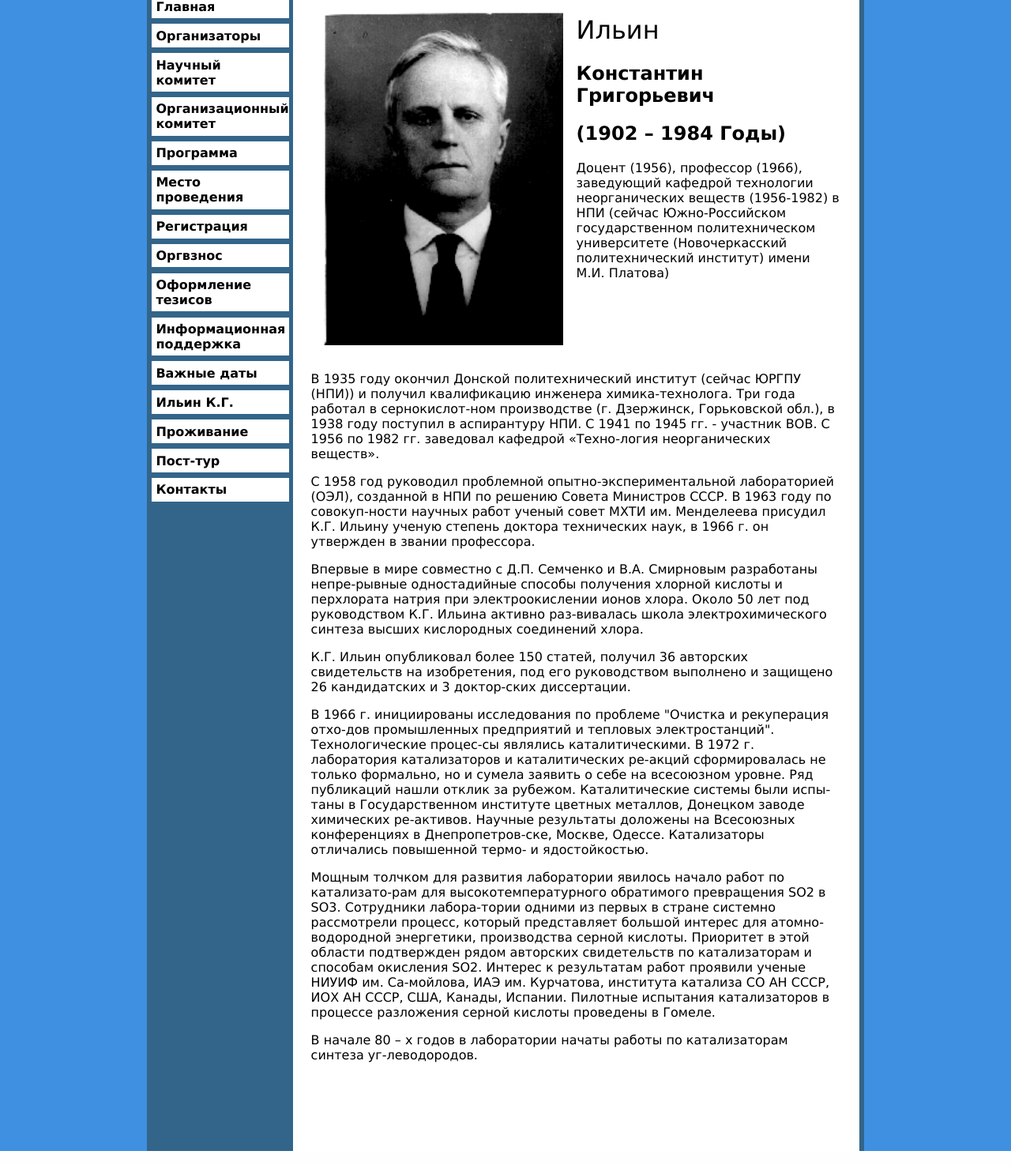
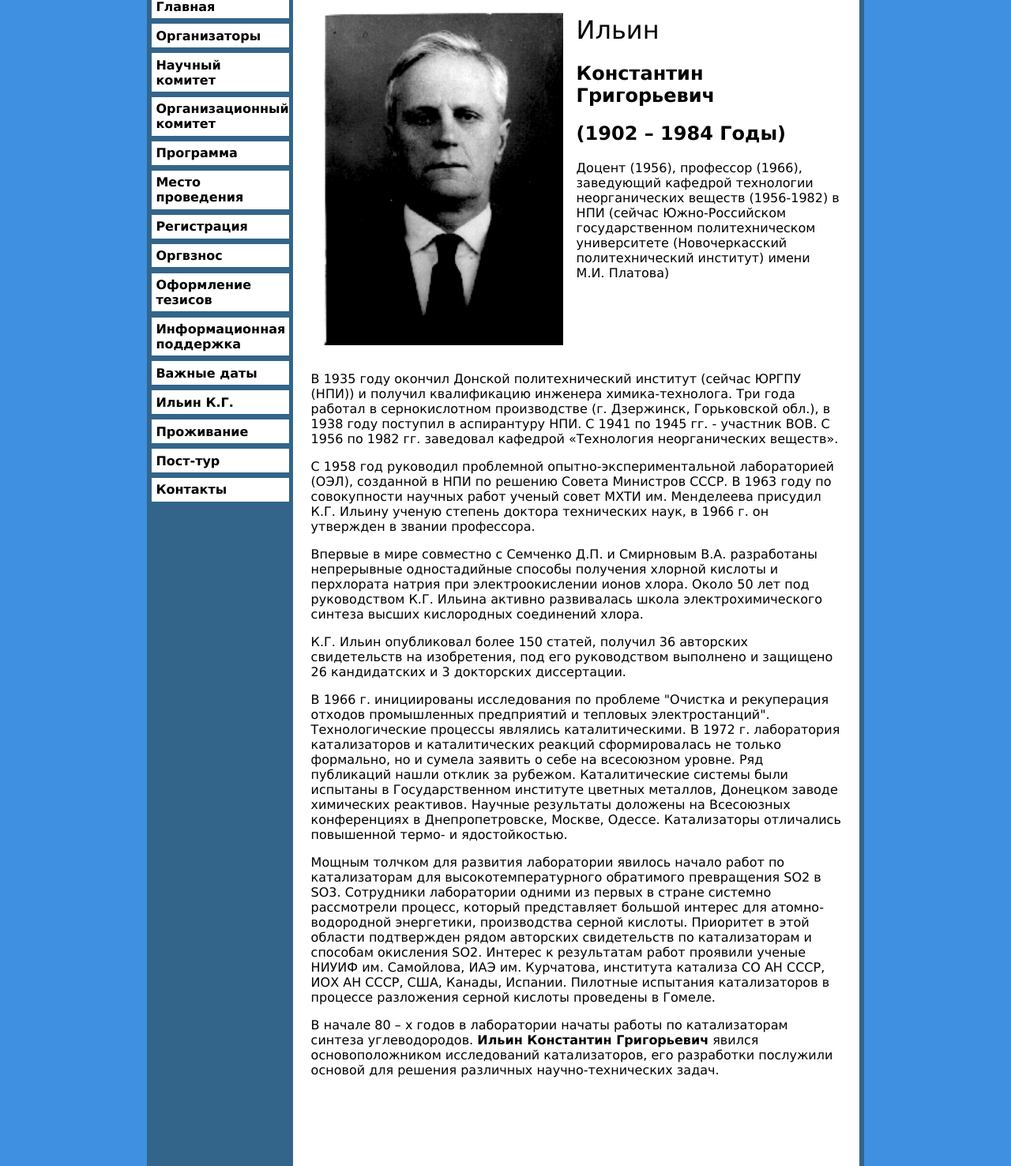
Before and after one commit to Miandic/Echoes2022, a Flask app: page /Ilyin in a window 1280 px wide. Shown: the part 183-1659 px from the top of the page at 79% size. Run offline with Flask 2, Linux system fonts and the light colour scheme.

Commit message:
Ilyin page text fix

```diff
--- a/templates/11ilyin.html
+++ b/templates/11ilyin.html
@@ -15,12 +15,12 @@
 </p>
   </div>
 </div>
-<p>В 1935 году окончил Донской политехнический институт (сейчас ЮРГПУ (НПИ)) и получил квалификацию инженера химика-технолога. Три года работал в сернокислот-ном производстве (г. Дзержинск, Горьковской обл.), в 1938 году поступил в аспирантуру НПИ. С 1941 по 1945 гг. - участник ВОВ. С 1956 по 1982 гг. заведовал кафедрой «Техно-логия неорганических веществ». </p>
-<p>С 1958 год руководил проблемной опытно-экспериментальной лабораторией (ОЭЛ), созданной в НПИ по решению Совета Министров СССР. В 1963 году по совокуп-ности научных работ ученый совет МХТИ им. Менделеева присудил К.Г. Ильину ученую степень доктора технических наук, в 1966 г. он утвержден в звании профессора. </p>
-<p>Впервые в мире совместно с Д.П. Семченко и В.А. Смирновым разработаны непре-рывные одностадийные способы получения хлорной кислоты и перхлората натрия при электроокислении ионов хлора. Около 50 лет под руководством К.Г. Ильина активно раз-вивалась школа электрохимического синтеза высших кислородных соединений хлора.</p>
-<p>К.Г. Ильин опубликовал более 150 статей, получил 36 авторских свидетельств на изобретения, под его руководством выполнено и защищено 26 кандидатских и 3 доктор-ских диссертации. </p>
-<p>В 1966 г. инициированы исследования по проблеме "Очистка и рекуперация отхо-дов промышленных предприятий и тепловых электростанций". Технологические процес-сы являлись каталитическими. В 1972 г. лаборатория катализаторов и каталитических ре-акций сформировалась не только формально, но и сумела заявить о себе на всесоюзном уровне. Ряд публикаций нашли отклик за рубежом. Каталитические системы были испы-таны в Государственном институте цветных металлов, Донецком заводе химических ре-активов. Научные результаты доложены на Всесоюзных конференциях в Днепропетров-ске, Москве, Одессе. Катализаторы отличались повышенной термо- и ядостойкостью. </p>
-<p>Мощным толчком для развития лаборатории явилось начало работ по катализато-рам для высокотемпературного обратимого превращения SO2 в SO3. Сотрудники лабора-тории одними из первых в стране системно рассмотрели процесс, который представляет большой интерес для атомно-водородной энергетики, производства серной кислоты. Приоритет в этой области подтвержден рядом авторских свидетельств по катализаторам и способам окисления SO2. Интерес к результатам работ проявили ученые НИУИФ им. Са-мойлова, ИАЭ им. Курчатова, института катализа СО АН СССР, ИОХ АН СССР, США, Канады, Испании. Пилотные испытания катализаторов в процессе разложения серной кислоты проведены в Гомеле.</p>
-<p>В начале 80 – х годов в лаборатории начаты работы по катализаторам синтеза уг-леводородов.</p>
+<p>В 1935 году окончил Донской политехнический институт (сейчас ЮРГПУ (НПИ)) и получил квалификацию инженера химика-технолога. Три года работал в сернокислотном производстве (г. Дзержинск, Горьковской обл.), в 1938 году поступил в аспирантуру НПИ. С 1941 по 1945 гг. - участник ВОВ. С 1956 по 1982 гг. заведовал кафедрой «Технология неорганических веществ».</p>
+<p>С 1958 год руководил проблемной опытно-экспериментальной лабораторией (ОЭЛ), созданной в НПИ по решению Совета Министров СССР. В 1963 году по совокупности научных работ ученый совет МХТИ им. Менделеева присудил К.Г. Ильину ученую степень доктора технических наук, в 1966 г. он утвержден в звании профессора.</p>
+<p>Впервые в мире совместно с Семченко Д.П. и Смирновым В.А. разработаны непрерывные одностадийные способы получения хлорной кислоты и перхлората натрия при электроокислении ионов хлора. Около 50 лет под руководством К.Г. Ильина активно развивалась школа электрохимического синтеза высших кислородных соединений хлора.</p>
+<p>К.Г. Ильин опубликовал более 150 статей, получил 36 авторских свидетельств на изобретения, под его руководством выполнено и защищено 26 кандидатских и 3 докторских диссертации.</p>
+<p>В 1966 г. инициированы исследования по проблеме "Очистка и рекуперация отходов промышленных предприятий и тепловых электростанций". Технологические процессы являлись каталитическими. В 1972 г. лаборатория катализаторов и каталитических реакций сформировалась не только формально, но и сумела заявить о себе на всесоюзном уровне. Ряд публикаций нашли отклик за рубежом. Каталитические системы были испытаны в Государственном институте цветных металлов, Донецком заводе химических реактивов. Научные результаты доложены на Всесоюзных конференциях в Днепропетровске, Москве, Одессе. Катализаторы отличались повышенной термо- и ядостойкостью.</p>
+<p>Мощным толчком для развития лаборатории явилось начало работ по катализаторам для высокотемпературного обратимого превращения SO2 в SO3. Сотрудники лаборатории одними из первых в стране системно рассмотрели процесс, который представляет большой интерес для атомно-водородной энергетики, производства серной кислоты. Приоритет в этой области подтвержден рядом авторских свидетельств по катализаторам и способам окисления SO2. Интерес к результатам работ проявили ученые НИУИФ им. Самойлова, ИАЭ им. Курчатова, института катализа СО АН СССР, ИОХ АН СССР, США, Канады, Испании. Пилотные испытания катализаторов в процессе разложения серной кислоты проведены в Гомеле.</p>
+<p>В начале 80 – х годов в лаборатории начаты работы по катализаторам синтеза углеводородов. <b>Ильин Константин Григорьевич</b> явился основоположником исследований катализаторов, его разработки послужили основой для решения различных научно-технических задач.</p>
 <p class="fix">Neque porro quisquam est qui dolorem ipsum quia dolor sit amet, consectetur, adipisci velit...Neque porro quisquam est qui dolorem ipsum quia dolor sit amet, consectetur, adipisci velit...Neque porro quisquam est qui dolorem ipsum quia dolor sit amet, consectetur, adipisci velit...</p>
 {% endblock %}
```
